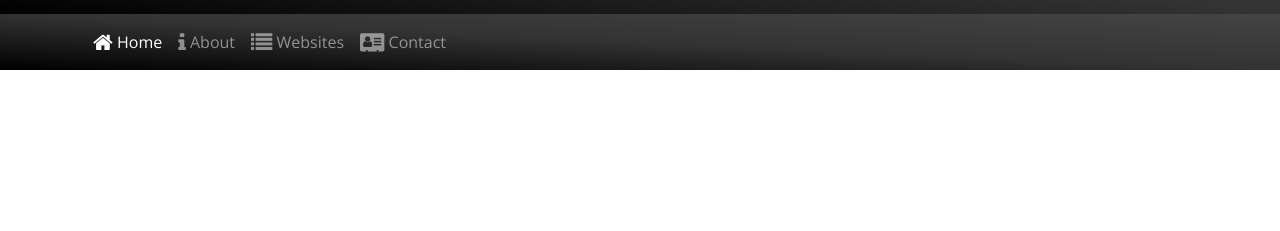
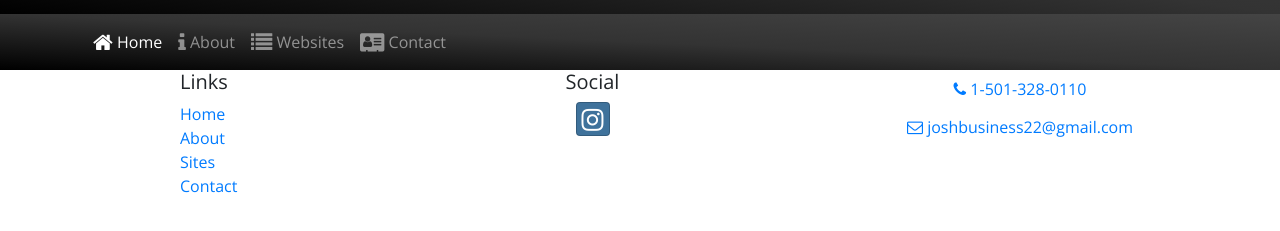
Before and after one commit to jxcarlat/Portfolio_Website, a website: page index.html in a window 1280 px wide. Shown: the part 169-400 px from the top of the page. Drawn offline with nearby package versions, Linux system fonts and the light colour scheme.

Commit message:
Added footer to website

```diff
--- a/index.html
+++ b/index.html
@@ -56,6 +56,30 @@
         </div>
     </nav>
 
+    <footer class="site-footer">
+        <div class="container">
+            <div class="row">
+                <div class="col-4 col-sm-2 offset-1">
+                    <h5>Links</h5>
+                    <ul class="list-unstyled">
+                        <li><a href="#">Home</a></li>
+                        <li><a href="aboutme.html">About</a></li>
+                        <li><a href="#">Sites</a></li>
+                        <li><a href="contactme.html">Contact</a></li>
+                    </ul>
+                </div>
+                <div class="col-6 col-sm-5 text-center">
+                    <h5>Social</h5>
+                    <a class="btn btn-social-icon btn-instagram" href="http://instagram.com/"><i class="fa fa-instagram"></i></a>
+                </div>
+                <div class="col-sm-4 text-center">
+                    <a role="button" class="btn btn-link" href="tel:+5013280110"><i class="fa fa-phone"></i> 1-501-328-0110</a><br >
+                    <a role="button" class="btn btn-link" href="mailto:joshbusiness22@gmail.com"><i class="fa fa-envelope-o"></i> joshbusiness22@gmail.com</a>
+                </div>
+            </div>
+        </div>
+    </footer>
+
     <!-- jQuery must come first, then Popper.js, then the Bootstrap JavaScript plugins.-->
     <script src="node_modules/jquery/dist/jquery.slim.min.js"></script>
     <script src="node_modules/popper.js/dist/umd/popper.min.js"></script>
```
